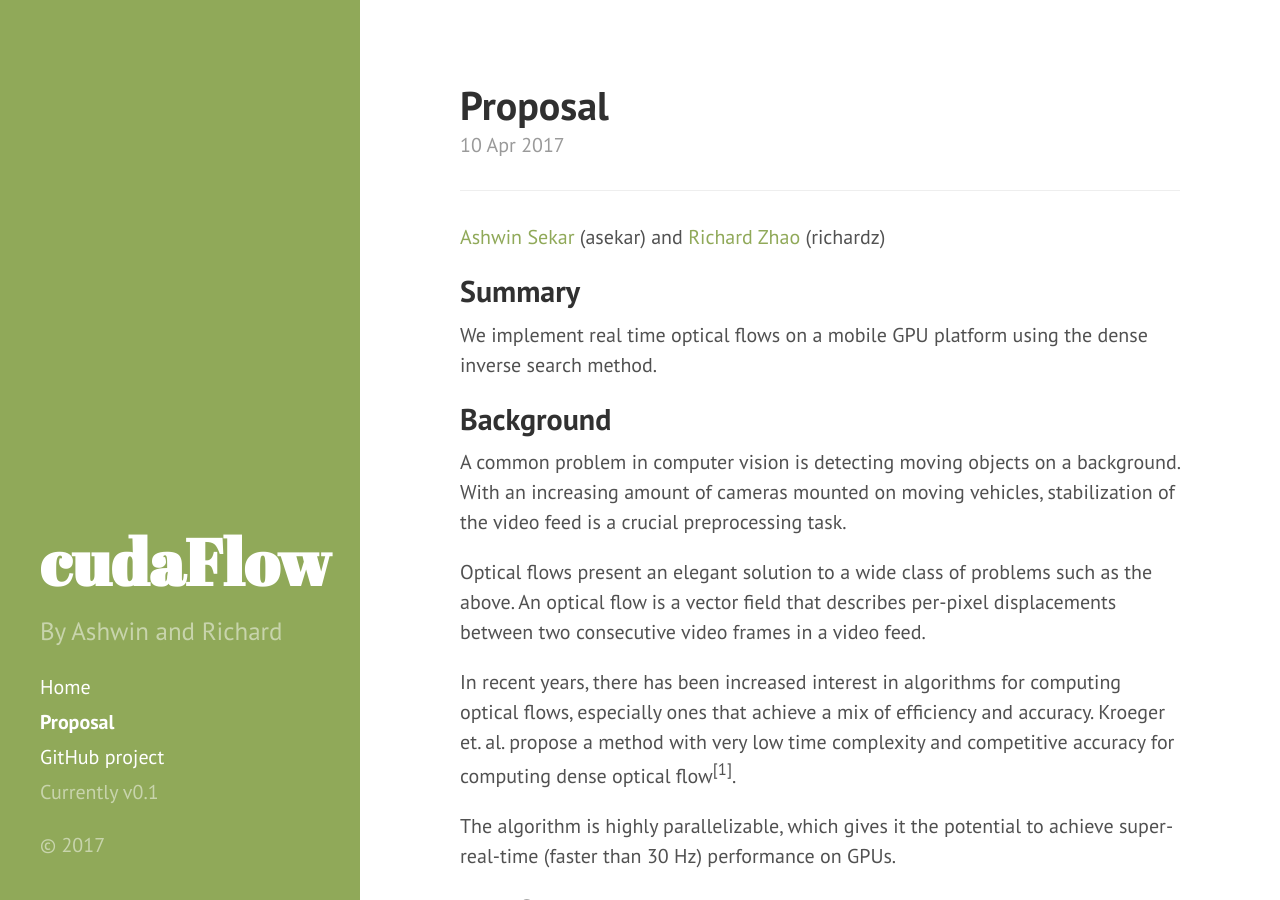
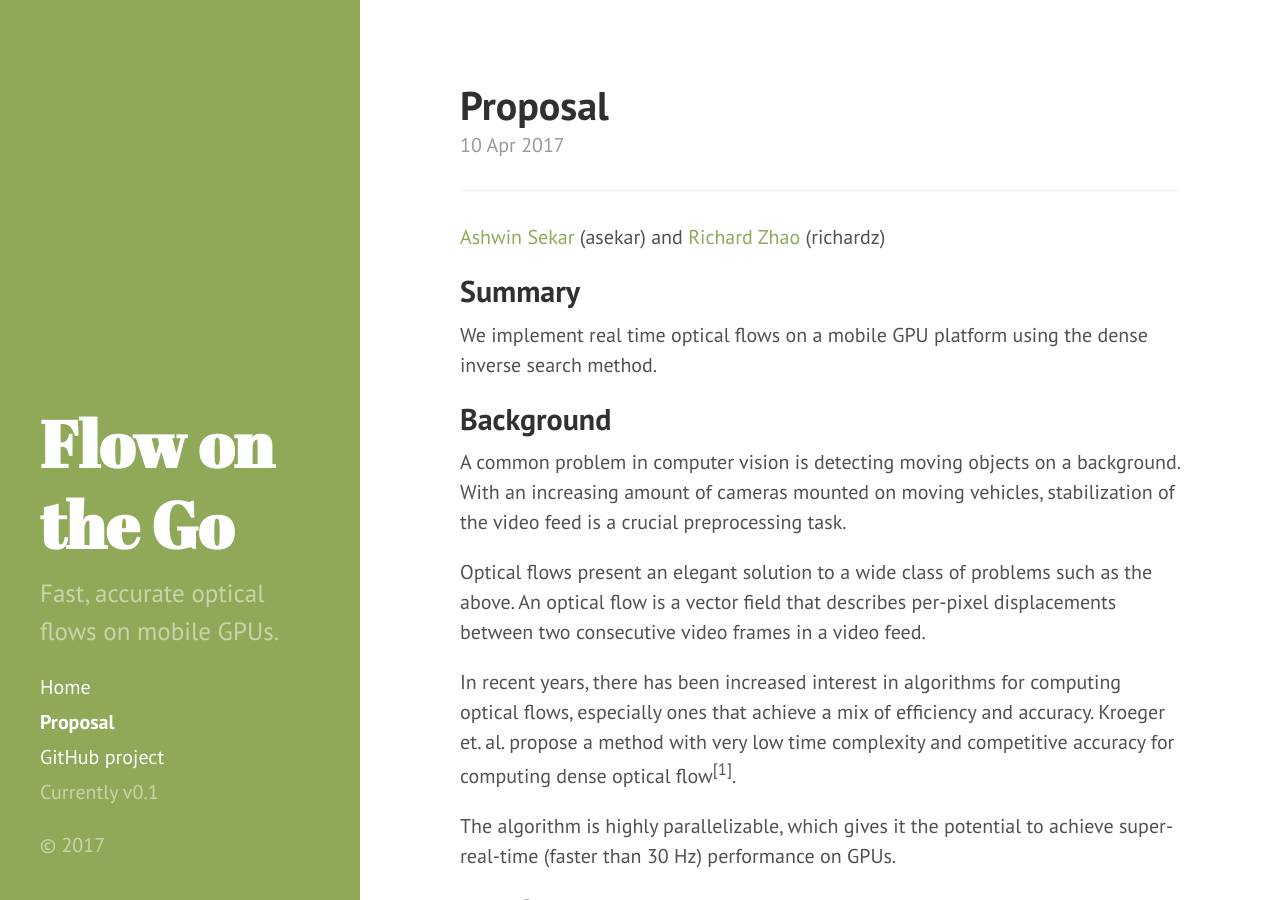
Before and after one commit to zhaorz/FlowOnTheGo, a Jekyll site: the page built from docs/proposal.md, in a window 1280 px wide and 900 px high. Built offline with Jekyll 4.4.1, drawn with Linux system fonts in a browser that asks for light colours.

Commit message:
Flow on the Go

```diff
--- a/docs/_config.yml
+++ b/docs/_config.yml
@@ -5,9 +5,9 @@ highlighter:      rouge
 permalink:        pretty
 
 # Setup
-title:            cudaFlow
+title:            Flow on the Go
 tagline:          'A 418 project'
-description:      'By Ashwin and Richard'
+description:      'Fast, accurate optical flows on mobile GPUs.'
 url:
 baseurl:          /418project
 
```
Also changed, not shown: docs/index.md (+1 -1 lines).
